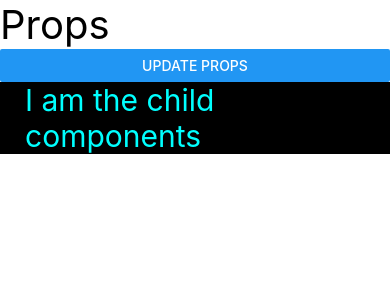
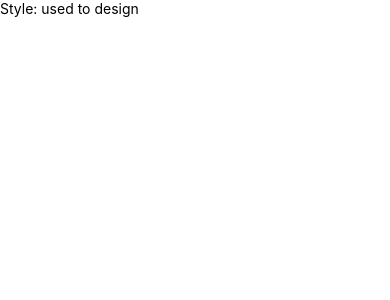
Before and after one commit to princechaudhary874/Android_Development, a React Native app: screen / in a window 390 px wide. Shown: the top 300 px of the page. Built offline with nearby package versions, Linux system fonts and the light colour scheme.

Commit message:
Learning style

```diff
--- a/App.tsx
+++ b/App.tsx
@@ -1,25 +1,12 @@
-import React, {useState} from 'react';
-import {Button, Text, View} from 'react-native';
+import React from 'react'
+import { Text, View } from 'react-native'
 
 const App = () => {
-  const [name, setName] = useState('I am the child components');
   return (
     <View>
-      <Text style={{fontSize: 40}}>Props</Text>
-      <Button
-        title="Update Props"
-        onPress={() => setName('Props is updated successfull!')}
-      />
-      <User name={name} />
+      <Text>Style: used to design</Text>
     </View>
-  );
-};
-//creating child components
-const User = (props) => {
-  return (
-    <View style={{backgroundColor: 'black', paddingLeft: 25}}>
-      <Text style={{fontSize: 30, color: 'aqua'}}>{props.name}</Text>
-    </View>
-  );
-};
-export default App;
+  )
+}
+
+export default App
```
